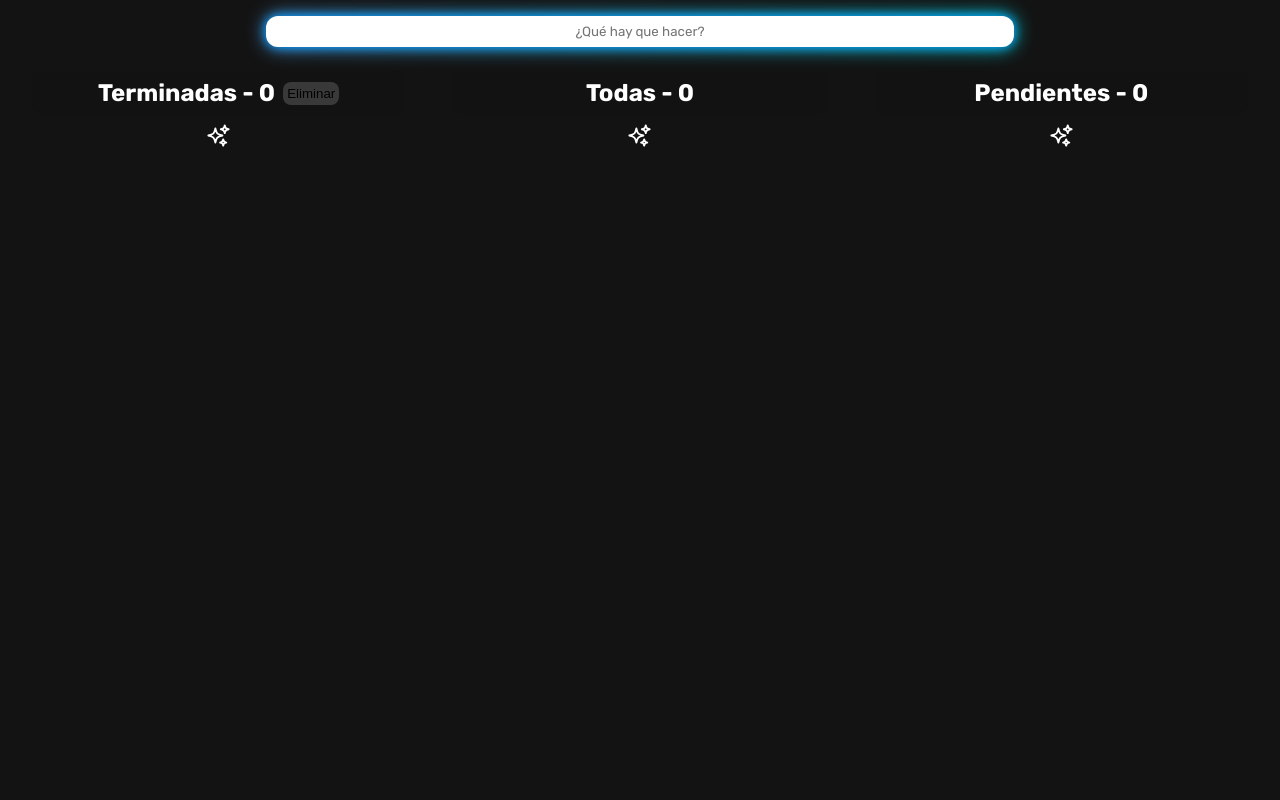
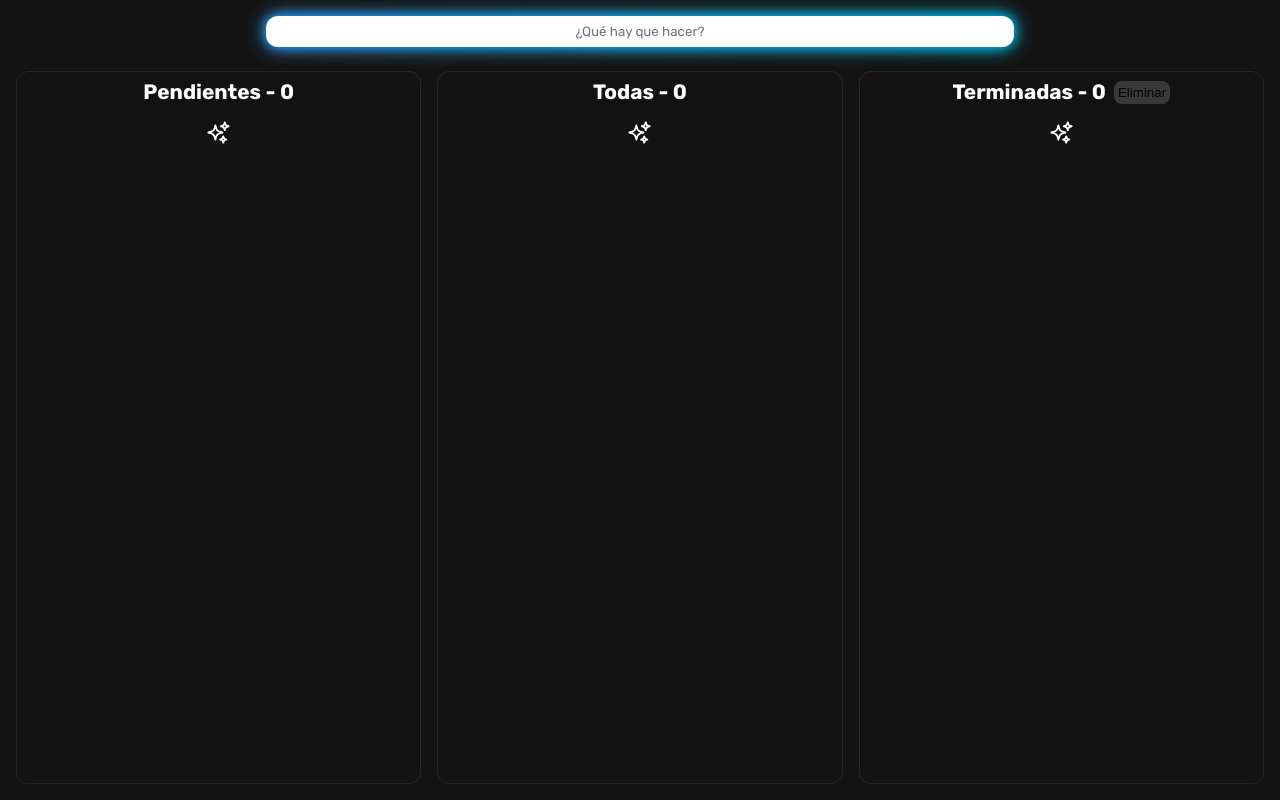
Before and after one commit to Beto-Dz/TodoApp, a React (Vite) app: page / in a window 1280 px wide. Built offline with nearby package versions, Linux system fonts and the light colour scheme.

Commit message:
detalles de diseño TodoItem corregidos

```diff
--- a/src/TodoApp.jsx
+++ b/src/TodoApp.jsx
@@ -8,9 +8,9 @@ export const TodoApp = () => {
       <TodoContextProvider>
         <AddTodo />
         <main className="main">
+          <TodoList filter={true} title="Pendientes"/>
+          <TodoList title='Todas'/>
           <TodoList filter={true} filterFactor={true}  title='Terminadas'/>
-          <TodoList title='Todas'/>
-          <TodoList filter={true} title="Pendientes"/>
         </main>
       </TodoContextProvider>
     </>
--- a/src/index.css
+++ b/src/index.css
@@ -97,6 +97,8 @@ body {
   gap: 0.5rem;
   overflow-y: scroll;
   scrollbar-width: none;
+  border-radius: var(--radius);
+  border: .5px solid rgba(245, 245, 245, 0.08);
 }
 
 .TodoListTittle {
@@ -110,6 +112,7 @@ body {
   justify-content: center;
   align-items: center;
   gap: .5rem;
+  font-size: clamp(1rem, 50vw, 1.3rem);
 }
 
 .TodoItem {
@@ -121,7 +124,6 @@ body {
   display: flex;
   justify-content: space-between;
   align-items: center;
-  overflow: hidden;
   cursor: pointer;
 }
 
```
